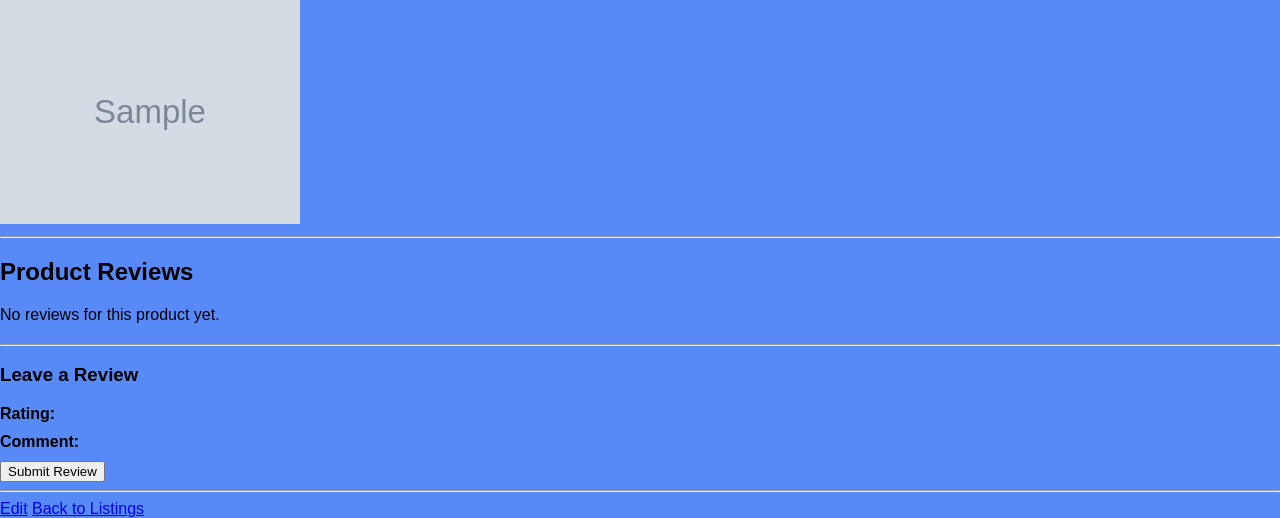
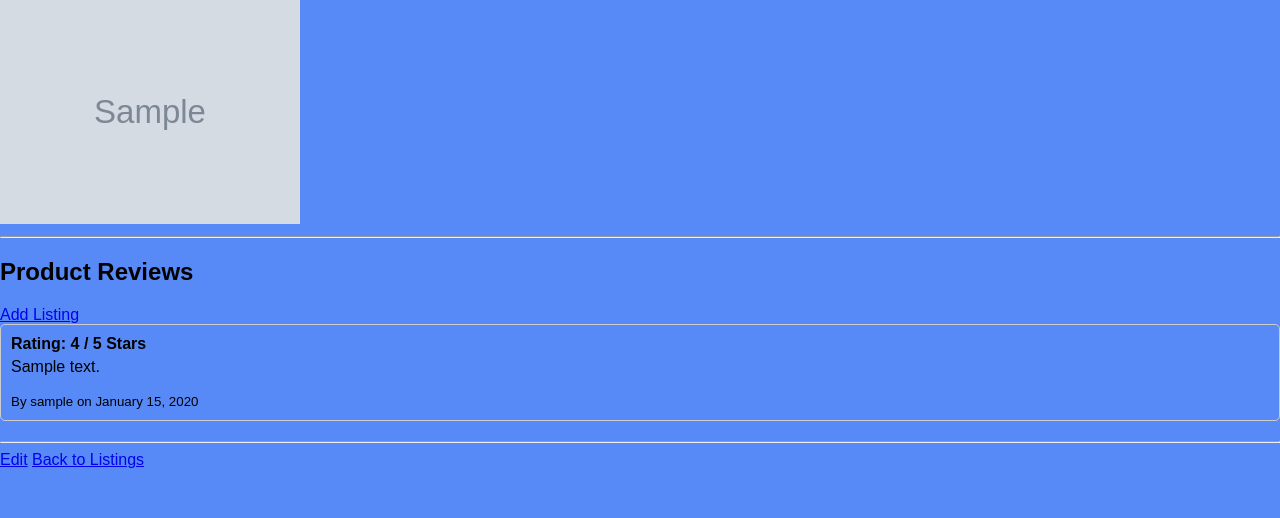
Before and after one commit to RandomeMar/PC_Marketplace, a Django app: page /listings/1/ in a window 1280 px wide. Shown: the part 372-890 px from the top of the page. After the commit the page ends 840 px from the top, so only its background shows below. Run offline with Django 5.2, Linux system fonts and the light colour scheme; a user stored in the database is signed in; tables that the repository leaves empty hold one stand-in row (values such as "Sample post"); grey boxes marked "Sample" are stand-in pictures; data that the repository does not hold is empty; parts of the project's set-up code (start-up, migrations or seed data) failed here and were passed over.

Commit message:
Merged Ethan-review-test-branch, made Review have FK of Listing instead of Product, added review_from.html, and changed views to reflect changes to Review model

```diff
--- a/listings/models.py
+++ b/listings/models.py
@@ -103,11 +103,13 @@ class ListingImage(models.Model):
 class Review(models.Model):
     reviewer = models.ForeignKey(User, on_delete=models.CASCADE, related_name="reviews")
 
-    product = models.ForeignKey(Product, on_delete=models.CASCADE, related_name="reviews")
+    listing = models.ForeignKey(Listing, on_delete=models.CASCADE, related_name="reviews")
 
     rating = models.IntegerField(validators=[MinValueValidator(1), MaxValueValidator(5)])
 
     comment = models.TextField(blank=True, null=True)
 
+    uploaded_at = models.DateTimeField(auto_now_add=True)
+
     def __str__(self):
-        return f"{self.reviewer.username} gave {self.product.product_name} {self.rating}/5 stars"
+        return f"{self.reviewer.username} gave {self.listing.product.product_name} {self.rating}/5 stars"
--- a/listings/templates/listing_detail.html
+++ b/listings/templates/listing_detail.html
@@ -26,19 +26,43 @@
 
 <h2>Product Reviews</h2>
 
+<!-- THIS IS FOR THE ADD REVIEW BUTTON -->
+{% if user.is_authenticated %}
+    {% if user_has_reviewed %}
+        <p>You have already submitted a review for this product. Thank you!</p>
+    {% else %}
+        <a href="{% url 'listings:add_review' p_id=listing.product.id l_id=listing.id %}">Add Listing</a>
+            {% csrf_token %}
+            <!--
+            <div>
+                <label style="font-weight: bold;">Rating:</label>
+                {{ review_form.rating }}
+            </div>
+
+            <div style="margin-top: 10px;">
+                <label style="font-weight: bold;">Comment:</label><br>
+                {{ review_form.comment }}
+            </div>
+                -->
+    {% endif %}
+{% else %}
+    <p><a href="{% url 'accounts:login' %}?next={{ request.path }}">Log in</a> to leave a review.</p>
+{% endif %}
+
+
 <div style="margin-bottom: 20px;">
-    {% for review in reviews %}
+    {% for review in listing.reviews.all %}
         <div style="border: 1px solid #ccc; padding: 10px; margin-bottom: 10px; border-radius: 5px;">
             <strong>Rating: {{ review.rating }} / 5 Stars</strong>
             <p style="margin-top: 5px;">{{ review.comment|linebreaksbr }}</p>
-            <small>By {{ review.reviewer.username }} on {{ review.created_at|date:"F j, Y" }}</small>
+            <small>By {{ review.reviewer.username }} on {{ review.uploaded_at|date:"F j, Y" }}</small>
         </div>
     {% empty %}
         <p>No reviews for this product yet.</p>
     {% endfor %}
 </div>
 
-<hr>
+<!-- <hr>
 
 <div>
     <h3>Leave a Review</h3>
@@ -47,7 +71,7 @@
         {% if user_has_reviewed %}
             <p>You have already submitted a review for this product. Thank you!</p>
         {% else %}
-            <form method="POST" action="{% url 'listings:add_review' product_id=listing.product.id listing_id=listing.id %}">
+            <a href="{% url 'listings:add_review' p_id=listing.product.id l_id=listing.id %}">Add Listing</a>
                 {% csrf_token %}
 
                 <div>
@@ -60,13 +84,11 @@
                     {{ review_form.comment }}
                 </div>
 
-                <button type="submit" style="margin-top: 10px;">Submit Review</button>
-            </form>
         {% endif %}
     {% else %}
         <p><a href="{% url 'accounts:login' %}?next={{ request.path }}">Log in</a> to leave a review.</p>
     {% endif %}
-</div>
+</div> -->
 
 <hr>
 
--- a/listings/urls.py
+++ b/listings/urls.py
@@ -16,7 +16,7 @@ urlpatterns = [
     path("<str:p_type>/search-products/", views.search_products, name="search_products"), # 2. Search for a product in that product type you want to sell.
     path("<str:p_type>/<int:p_id>/create/", views.create_listing, name="create_listing"), # 3. Fill out listing specific data in a form
 
-    path("add_review/product/<int:product_id>/from_listing/<int:listing_id>", views.add_review, name="add_review"),
+    path("add_review/product/<int:p_id>/from_listing/<int:l_id>", views.add_review, name="add_review"),
 
     # Other listing operations
     path('my-listings/', views.my_listings, name='my_listings'),  # If signed in, look at all of your listings.
--- a/listings/views.py
+++ b/listings/views.py
@@ -9,7 +9,7 @@ from django.db.models import Min, Max, Model, Q, QuerySet
 from django.db.models import Avg, Count
 from products.models import Product
 from .models import Listing, ListingImage
-from .forms import ListingForm, ListingImageFormSet
+from .forms import ListingForm, ListingImageFormSet, ReviewForm
 from urllib.parse import unquote
 from rapidfuzz import process, fuzz
 
@@ -424,7 +424,8 @@ def create_listing(request: HttpRequest, p_type: str, p_id: int):
 
 @login_required
 def add_review(request: HttpRequest, p_id: int, l_id: int):
-    product = get_object_or_404(Product, id=p_id)
+    listing = get_object_or_404(Listing, id=l_id)
+
 
     if request.method == "POST":
         form = ReviewForm(request.POST)
@@ -432,13 +433,21 @@ def add_review(request: HttpRequest, p_id: int, l_id: int):
         if form.is_valid():
             review = form.save(commit=False)
             review.reviewer = request.user
-            review.product = product
+            review.listing = listing
             review.save()
             messages.success(request, "Your review has been submitted!")
+            return redirect("listings:load_listing_detail", l_id=l_id)
         else:
             messages.error(request, "Please correct the errors in the form.")
+    else:
+        form = ReviewForm()
+    context = {
+        "form": form,
+    }
 
-    return redirect("listings:load_listing_detail", l_id=listing.id)
+    return render(request, "review_form.html", context=context)
+
+
 
 
 
@@ -582,9 +591,9 @@ def all_listings_page(request: HttpRequest):
     min_price = request.GET.get('min_price', '')
     max_price = request.GET.get('max_price', '')
 
-    listings = Listing.objects.filter(status='active').select_related('product').annotate(
-        avg_rating=Avg('product__reviews__rating'),
-        review_count=Count('product__reviews', distinct=True)
+    listings = Listing.objects.filter(status='active').annotate(
+        avg_rating=Avg('reviews__rating'),
+        review_count=Count('reviews', distinct=True)
     )
 
     # applies filters
```
Also changed, not shown: listings/templates/review_form.html (added, +11 -0 lines), listings/migrations/0003_remove_review_product_review_listing.py (added), listings/migrations/0004_review_uploaded_at.py (added).
